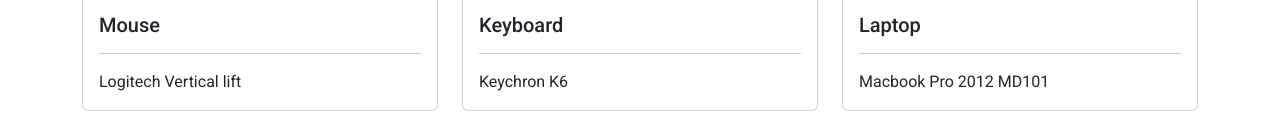
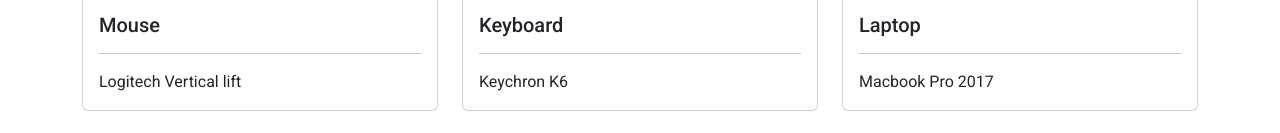
Before and after one commit to arifalexander/arifalexander, a Vue app: page /gear in a window 1280 px wide. Shown: the part 444-577 px from the top of the page. Built offline with nearby package versions, Linux system fonts and the light colour scheme.

Commit message:
Laptop baru

```diff
--- a/src/views/GearView.vue
+++ b/src/views/GearView.vue
@@ -35,12 +35,12 @@
             <!-- Laptop -->
             <div class="col-md-4">
                 <div class="card">
-                    <img src="https://images.unsplash.com/photo-1455894127589-22f75500213a?q=80&w=1387&auto=format&fit=crop&ixlib=rb-4.0.3&ixid=M3wxMjA3fDB8MHxwaG90by1wYWdlfHx8fGVufDB8fHx8fA%3D%3D"
+                    <img src="https://i.pcmag.com/imagery/reviews/03jdAB4o0uxCClXkEP50S8G-10.fit_scale.size_760x427.v1569483120.jpg"
                         class="card-img-top" width="115px" alt="Laptop Image" />
                     <div class="card-body">
                         <h5 class="card-title">Laptop</h5>
                         <hr>
-                        <p class="card-text">Macbook Pro 2012 MD101</p>
+                        <p class="card-text">Macbook Pro 2017</p>
                     </div>
                 </div>
             </div>
```
